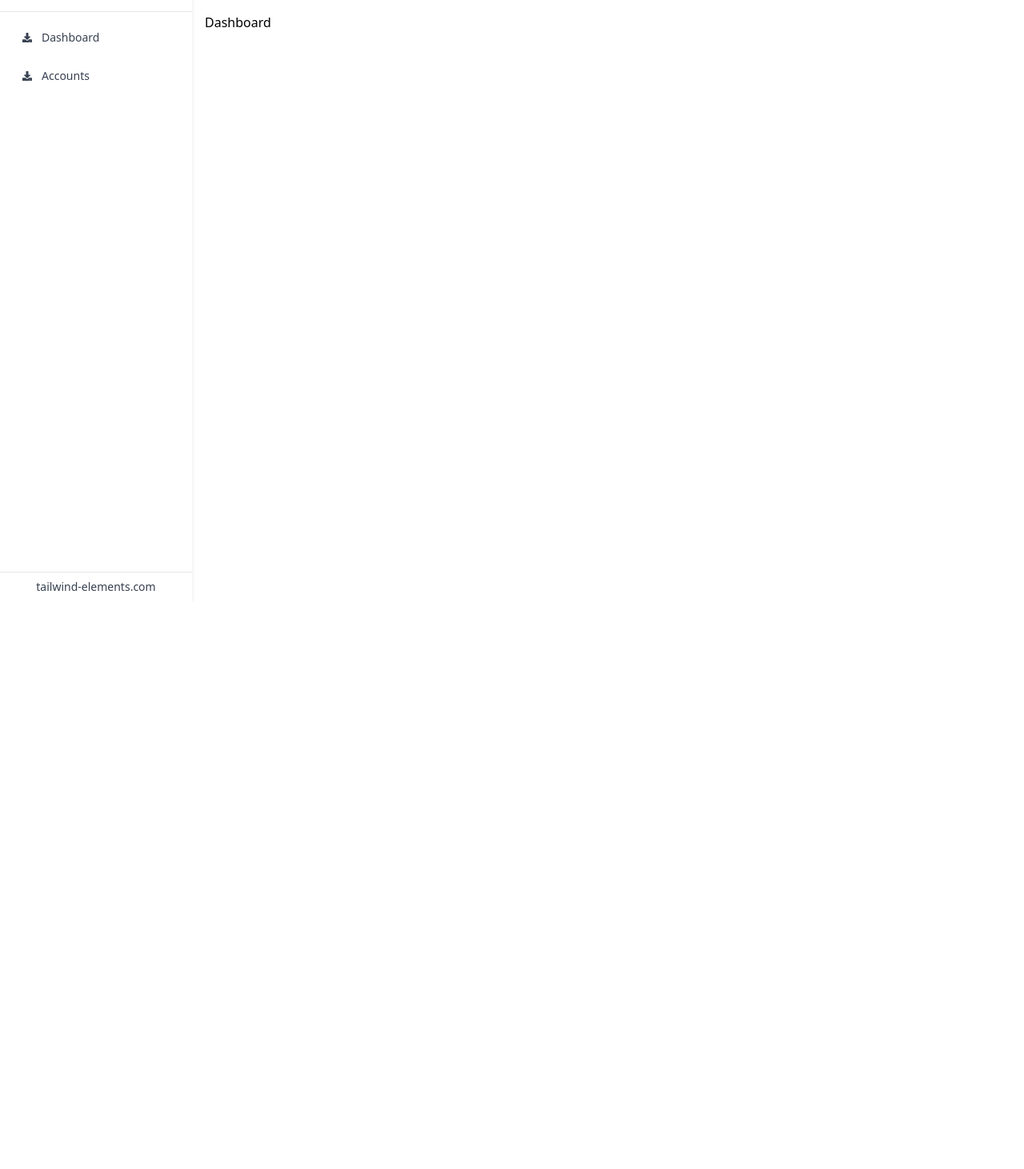
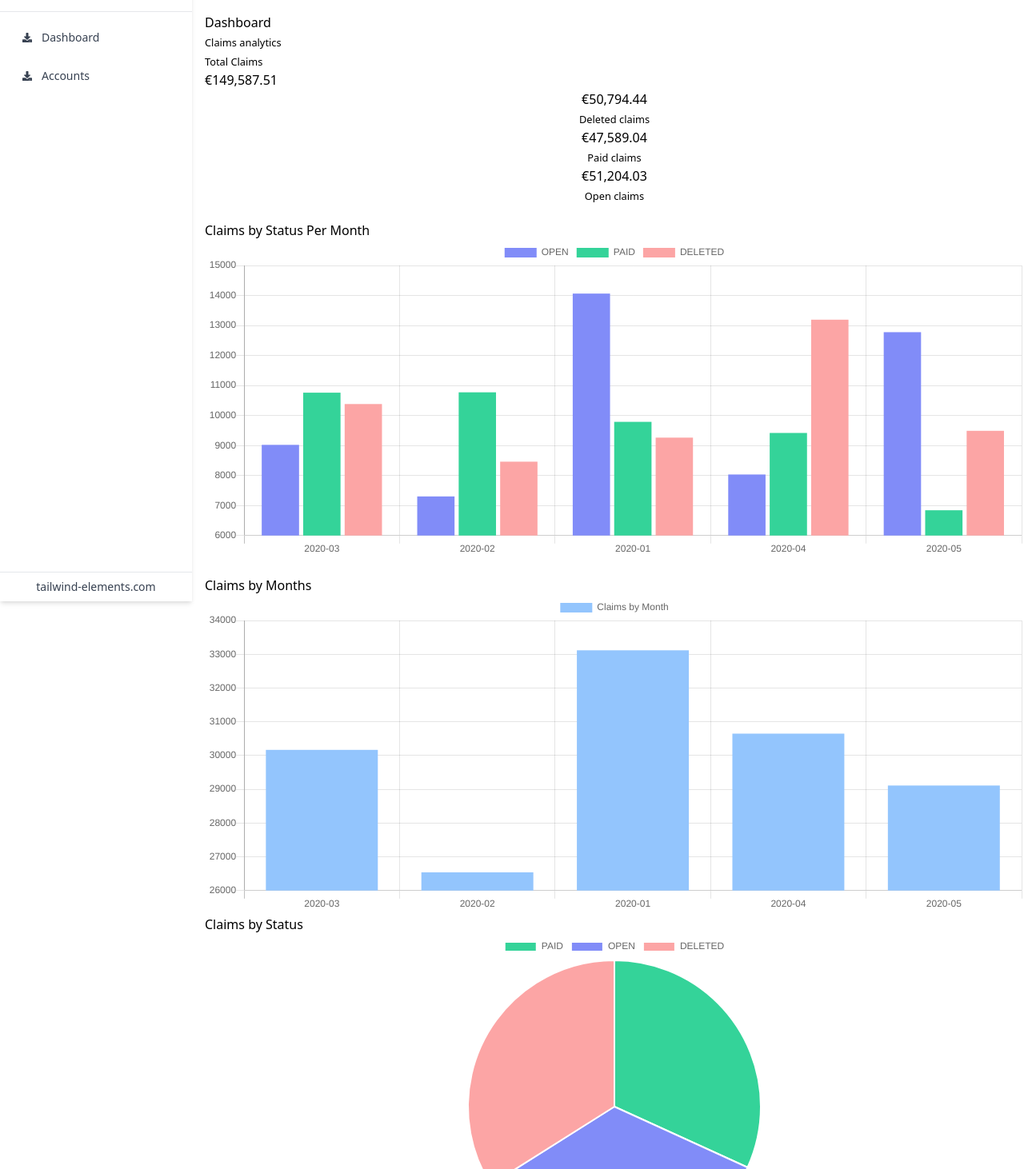
Before and after one commit to Dayni0603/receeve, a Vue app: page /home in a window 1280 px wide. Shown: the part 48-1510 px from the top of the page at 80% size. Before the commit the page ends 800 px from the top, so only its background shows below. Built offline with nearby package versions, Linux system fonts and the light colour scheme; data requests are answered from the project's data file.

Commit message:
dashebord [age added

```diff
--- /dev/null
+++ b/src/components/BarChart.js
@@ -0,0 +1,13 @@
+import { Bar, mixins } from 'vue-chartjs'
+const { reactiveProp } = mixins
+
+export default {
+  extends: Bar,
+  mixins: [reactiveProp],
+  props: ['chartData', 'options'],
+  mounted () {
+    // this.chartData is created in the mixin.
+    // If you want to pass options please create a local options object
+    this.renderChart(this.chartData, this.options)
+  }
+}
--- /dev/null
+++ b/src/components/PieChart.js
@@ -0,0 +1,13 @@
+import { Pie, mixins } from 'vue-chartjs'
+const { reactiveProp } = mixins
+
+export default {
+  extends: Pie,
+  mixins: [reactiveProp],
+  props: ['chartData', 'options'],
+  mounted () {
+    // this.chartData is created in the mixin.
+    // If you want to pass options please create a local options object
+    this.renderChart(this.chartData, this.options)
+  }
+}
--- a/src/pages/Dashboard.vue
+++ b/src/pages/Dashboard.vue
@@ -1,13 +1,243 @@
 <template>
-  <div>
-    <h5>Dashboard</h5>
-  </div>
+    <div>
+        <div class="page-header">
+            <h3 class="">Dashboard</h3>
+            <small>Claims analytics</small>
+        </div>
+
+        <div>
+            <div class="claims-total-container">
+                <div class="claims-total">
+                    <small>Total Claims</small>
+                    <h4>{{formatMoney(totalClaims)}} <span class="las la-arrow-right"></span></h4>
+                </div>
+            </div>
+        </div>
+        <div class="analytics">
+            <div class="analytic text-center">
+                <div class="analytic-icon">
+                    <span class="las la-clipboard-check text-danger"></span>
+                </div>
+                <div class="stats">
+                    <h4>{{formatMoney(stats.deleted)}}</h4>
+                    <small>Deleted claims</small>
+                </div>
+            </div>
+            <div class="analytic text-center">
+                <div class="analytic-icon">
+                    <span class="las la-handshake text-success"></span>
+                </div>
+                <div class="stats">
+                    <h4>{{formatMoney(stats.paid)}}</h4>
+                    <small>Paid claims</small>
+                </div>
+            </div>
+            <div class="analytic text-center">
+                <div class="analytic-icon">
+                    <span class="las la-bullhorn text-primary"></span>
+                </div>
+                <div class="stats">
+                    <h4>{{formatMoney(stats.open)}}</h4>
+                    <small>Open claims</small>
+                </div>
+            </div>
+        </div>
+        <div class="account-card card mt-5">
+            <div class="card-header">
+                <h5 class="card-title">Claims by Status Per Month</h5>
+            </div>
+            <div class="card-body">
+                <bar-chart v-if="Object.values(claimsChartSeries).length > 0" :height="400" :chart-data="BarChartMonths('Claims by Month', claimsChartSeries, ['#818CF8','#34D399', '#FCA5A5'], 'series')" :options="{ maintainAspectRatio: false}"></bar-chart>
+            </div>
+        </div>
+
+        <div class="charts mt-5">
+            <div class="bar-chart">
+                <div class="account-card card">
+                    <div class="card-header">
+                        <h5 class="card-title">Claims by Months</h5>
+                    </div>
+                    <div class="card-body">
+                        <bar-chart v-if="Object.values(claimsChartSingle).length > 0" :height="400" :chart-data="BarChartMonths('Claims by Month', claimsChartSingle, '#93C5FD', 'single')" :options="{ maintainAspectRatio: false}"></bar-chart>
+                    </div>
+                </div>
+            </div>
+
+            <div class="pie-chart">
+                <div class="account-card card">
+                    <div class="card-header">
+                        <h5 class="card-title">Claims by Status</h5>
+                    </div>
+                    <div class="card-body">
+                        <pie-chart v-if="stats.open" :height="400" :chart-data="PieChartStatus('Claims by Month', stats, ['#34D399', '#818CF8', '#FCA5A5'])" :options="{ maintainAspectRatio: false}"></pie-chart>
+                    </div>
+                </div>
+            </div>
+        </div>
+    </div>
 </template>
+
 <script lang="ts">
-import { Component, Vue, Prop } from "vue-property-decorator";
-@Component
+
+import { Component, Vue } from 'vue-property-decorator'
+import { Claim } from '@/interfaces/claim'
+import { formatMoney } from '../../utils'
+
+//charts
+import BarChart from '@/components/BarChart'
+import PieChart from '@/components/PieChart'
+
+@Component({
+    components: {
+        BarChart,
+        PieChart
+    }
+})
 export default class Dashboard extends Vue {
-  @Prop()
-  msg!: string;
+    //data definitions
+    claims: Array<Claim> = []
+    total: number = 0
+    paid: number = 0
+    open: number = 0
+
+    chartOptions: object = {
+        lineSmooth: false,
+        fullWidth: true,
+    }
+
+    async mounted() {
+        await this.fetchClaims()
+    }
+
+    //computed
+    get stats(): object {
+        let paid: number = 0
+        let open: number = 0
+        let deleted: number = 0
+
+        this.claims.map(claim => {
+            paid += claim.status === 'PAID'? claim.fees : 0
+            open += claim.status === 'OPEN'? claim.fees : 0
+            deleted += claim.status === 'DELETED'? claim.fees : 0
+        })
+
+        return { paid, open, deleted }
+    }
+
+    get totalClaims() {
+        let total = 0;
+        this.claims.map((claim) => {
+            total += claim.fees as number
+        })
+        return total
+    }
+
+    get claimsChartSingle() {
+        return this.claims.reduce((accumulator, claim) => {
+            const month = claim.dueDate.substr(0, 7)
+            if (!accumulator[month]) accumulator[month] = 0
+            accumulator[month] += (claim.fees / 100) //Divide currency by 100 to show actual value
+            return accumulator
+        }, {} as any)
+    }
+
+    get claimsChartSeries() {
+        return this.claims.reduce((accumulator, claim) => {
+            const month = claim.dueDate.substr(0, 7)
+            if (!accumulator[month]) accumulator[month] = [0,0,0]
+
+            switch(claim.status) {
+                case "OPEN":
+                    accumulator[month][0] += (claim.fees / 100) //Divide currency by 100 to show actual value
+                    break;
+                case "PAID":
+                    accumulator[month][1] += (claim.fees / 100) //Divide currency by 100 to show actual value
+                    break;
+                case "DELETED":
+                    accumulator[month][2] += (claim.fees / 100) //Divide currency by 100 to show actual value
+                    break;
+            }
+
+            return accumulator
+        }, {} as any)
+    }
+
+
+    //methods
+    async fetchClaims() {
+        try {
+            const res = await this.axios.get('claims')
+            this.claims = res.data as Array<Claim>
+        }catch(error) {
+            console.log(error)
+        }
+    }
+
+    //Format currency
+    formatMoney(amount: number): string {
+        return formatMoney(amount)
+    }
+
+    //format data into chart canvas requirements
+    BarChartMonths(label = '', dataset: any, color: any, type = '') {
+        let formattedData = {}
+        if(type === 'single') {
+            formattedData = {
+                labels: Object.keys(dataset),
+                datasets: [{
+                    label,
+                    backgroundColor: color,
+                    data: Object.values(dataset)
+                },]
+            }
+        }else{
+            const dataObj = {
+                open: [] as Array<number>,
+                paid: [] as Array<number>,
+                deleted: [] as Array<number>
+            }
+
+            Object.keys(dataset).map((month: any) => {
+                dataObj.open.push(dataset[month][0])
+                dataObj.paid.push(dataset[month][1])
+                dataObj.deleted.push(dataset[month][2])
+            })
+
+            formattedData = {
+                labels: Object.keys(dataset),
+                datasets: [{
+                    label: 'OPEN',
+                    backgroundColor: color[0],
+                    data: dataObj.open
+                },{
+                    label: 'PAID',
+                    backgroundColor: color[1],
+                    data: dataObj.paid
+                },{
+                    label: 'DELETED',
+                    backgroundColor: color[2],
+                    data: dataObj.deleted
+                },]
+            }
+        }
+
+        return formattedData
+    }
+
+    //format data into chart canvas requirements
+    PieChartStatus(label = '', dataset: object, color: any) {
+        const formattedData = {
+            labels: ['PAID', 'OPEN', 'DELETED'],
+            datasets: [{
+                label,
+                backgroundColor: color,
+                data: Object.values(this.stats)
+            },]
+        }
+
+        return formattedData
+    }
+
 }
+
 </script>
--- /dev/null
+++ b/utils.ts
@@ -0,0 +1,8 @@
+export const formatMoney = (amount: number): string => {
+    const formatter = new Intl.NumberFormat('en-US', {
+        style: 'currency',
+        currency: 'EUR',
+    })
+
+    return formatter.format(amount / 100)
+}
```
Also changed, not shown: package.json (+12 -6 lines), 1 other file (tests, documents, lock files or other folders).
